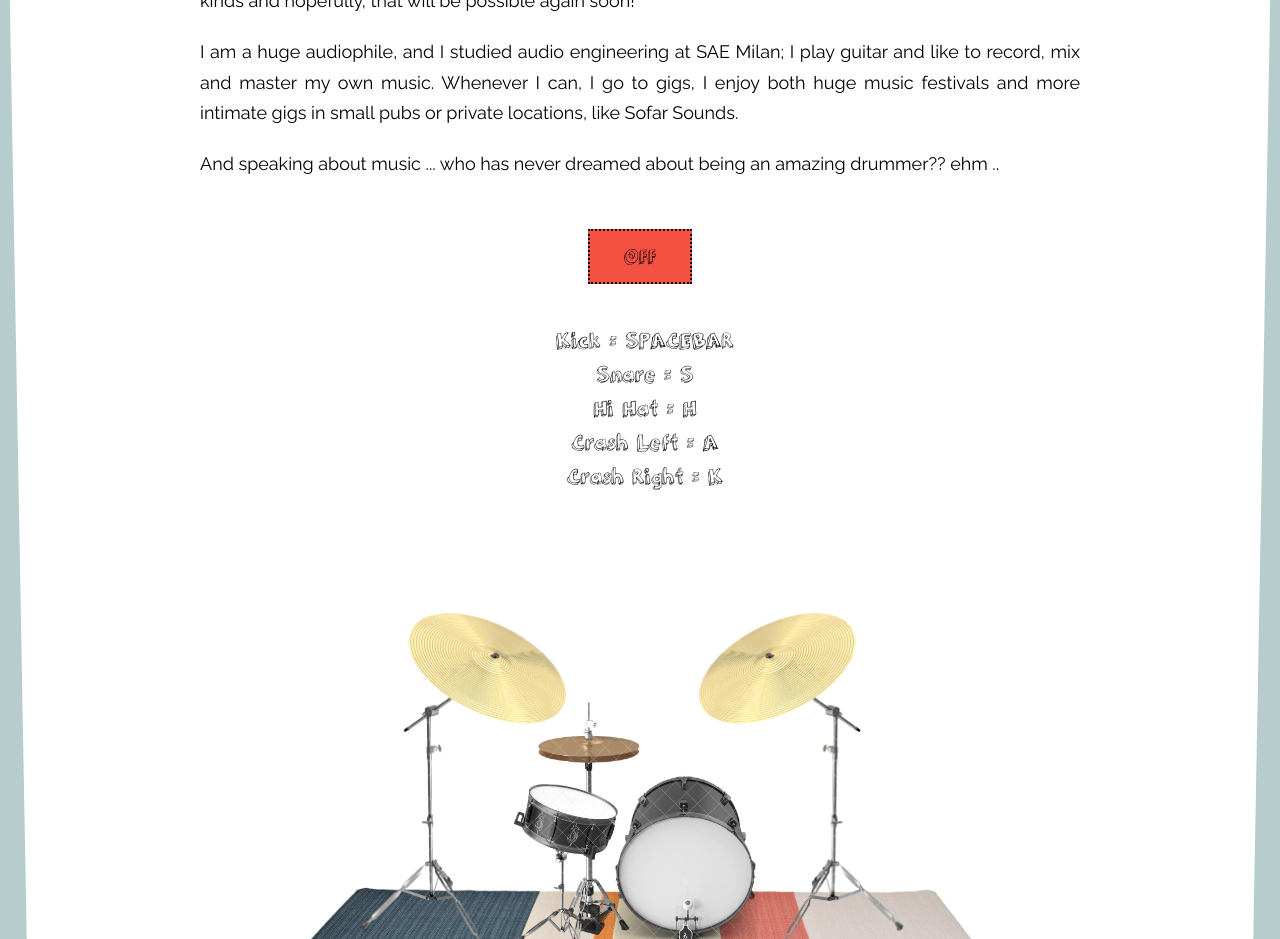
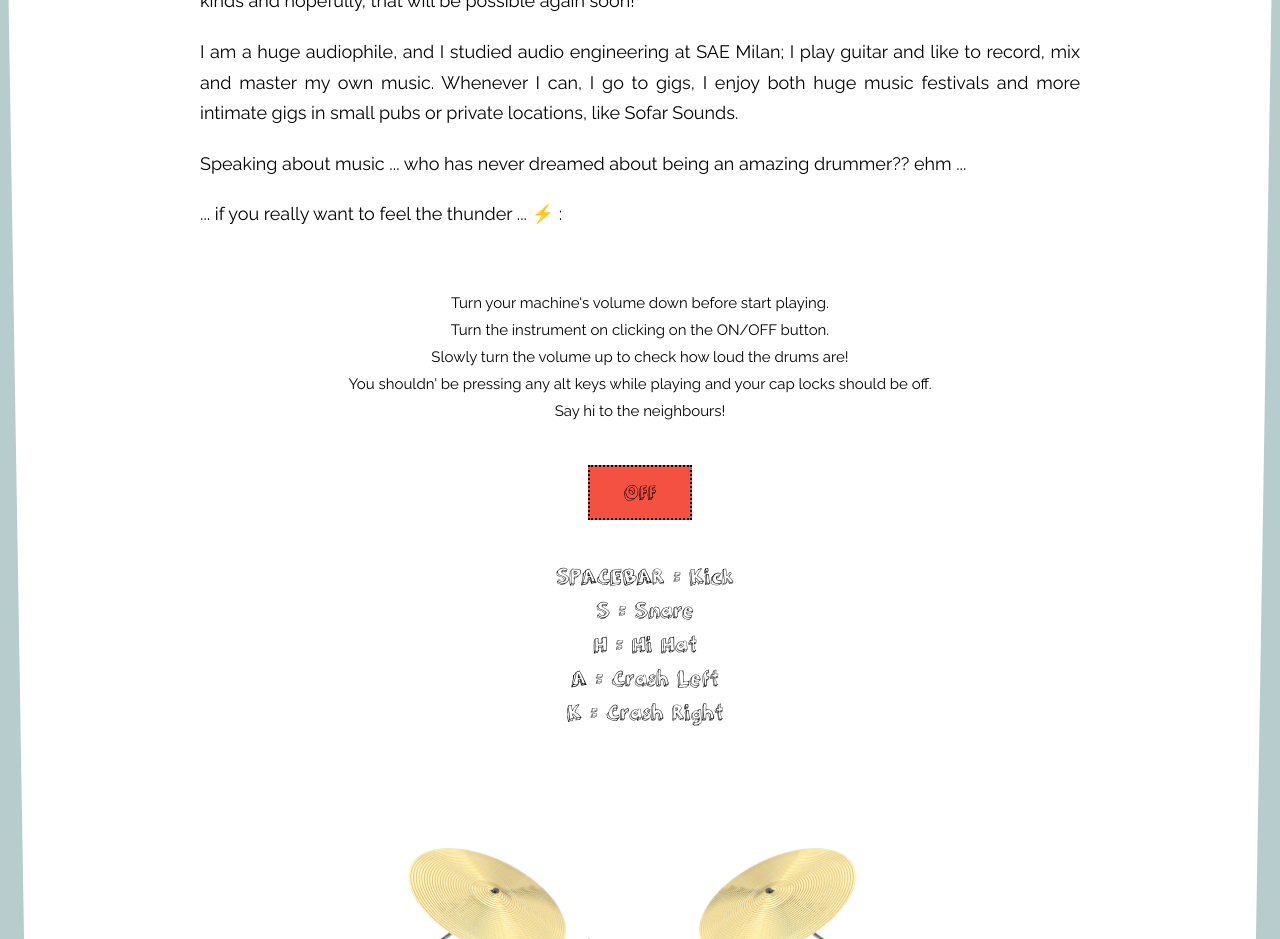
Before and after one commit to paologhidoni/fac-application, a website: page index.html in a window 1280 px wide. Shown: the part 6360-7299 px from the top of the page. Drawn offline with Linux system fonts and the light colour scheme.

Commit message:
drumkit instructions added

```diff
--- a/assets/js/drumkit.js
+++ b/assets/js/drumkit.js
@@ -33,6 +33,7 @@ const audioContext = new AudioContext();
 
 
 ///// createBuffer() parameters: /////
+
 //numberOfChannels:
 //number of samples in the entire buffer, multiply our sample rate by the number of seconds in our sample
 //sample rate of our buffer
@@ -53,7 +54,7 @@ for (let i = 0; i < buffer.length; i++) { // assigning a random value between -1
 
 //the destination node represents whatever speakers are connected to play the audio on the computer.
 const primaryGainControl = audioContext.createGain(); // we create a gain node to control the main output volume.
-primaryGainControl.gain.setValueAtTime(0.05, 0); // we connect all of our audio nodes to our gain node. 0.5 is the 'gain volume', using a value less than 0 decreases the volume, more than 0 increases the volume.
+primaryGainControl.gain.setValueAtTime(0.50, 0); // we connect all of our audio nodes to our gain node. 0.40 is the 'gain volume', using a value less than 0 decreases the volume, more than 0 increases the volume.
 primaryGainControl.connect(audioContext.destination); //Connect the gain control to the output.
 
 
--- a/assets/sass/components/_drumkit.sass
+++ b/assets/sass/components/_drumkit.sass
@@ -12,6 +12,7 @@
 	&__btn
 		background-color: rgba(242, 38, 19, 0.8)
 		border: 2px dotted var(--color-black)
+		color: var(--color-black)
 		display: flex
 		align-items: center
 		justify-content: center
@@ -33,6 +34,13 @@
 			padding: 0 1rem
 		@include respond(tab-port)
 			display: none
+
+	&__instructions
+		list-style-type: none
+		text-align: center
+		line-height: 1.8
+		margin-top: 5rem
+		font-size: 1.5rem
 
 .carpet
 	width: 100%
@@ -81,6 +89,7 @@
 	margin-top: 6rem
 
 .drumkit-mobile-btn
+	margin: 0 auto
 	font-weight: 600
 	font-size: 1rem
 	border-radius: 50%
@@ -114,5 +123,5 @@
 	grid-row: 5/6
 
 #snare-btn
-	grid-column: 3/4
+	grid-column: 2/3
 	grid-row: 3/4
--- a/index.html
+++ b/index.html
@@ -247,17 +247,26 @@
 
         <p>I am a huge audiophile, and I studied audio engineering at SAE Milan; I play guitar and like to record, mix and master my own music. Whenever I can, I go to gigs, I enjoy both huge music festivals and more intimate gigs in small pubs or private locations, like Sofar Sounds.</p>
 
-        <p>And speaking about music ... who has never dreamed about being an amazing drummer?? ehm ..</p>
+        <p>Speaking about music ... who has never dreamed about being an amazing drummer?? ehm ...</p>
 
+        <p>... if you really want to feel the thunder ... ⚡️ :</p>
+
+        <ul class='drumkit__instructions'>
+          <li>Turn your machine's volume down before start playing.</li>
+          <li>Turn the instrument on clicking on the ON/OFF button.</li>
+          <li>Slowly turn the volume up to check how loud the drums are!</li>
+          <li>You shouldn' be pressing any alt keys while playing and your cap locks should be off.</li>
+          <li>Say hi to the neighbours!</li>
+        </ul>
 
         <!-- drumkit -->
         <p class='drumkit__btn'>OFF</p>
         <div class="drumkit__control-panel">
-          <p>Kick = SPACEBAR</p>
-          <p>Snare = S</p>
-          <P>Hi Hat = H</P>
-          <P>Crash Left = A</P>
-          <P>Crash Right = K</P>
+          <p>SPACEBAR = Kick</p>
+          <p>S = Snare</p>
+          <P>H = Hi Hat</P>
+          <P>A = Crash Left</P>
+          <P>K = Crash Right</P>
         </div>
 
         <div class='drumkit'>
```
Also changed, not shown: assets/css/style.css, 1 other file.
